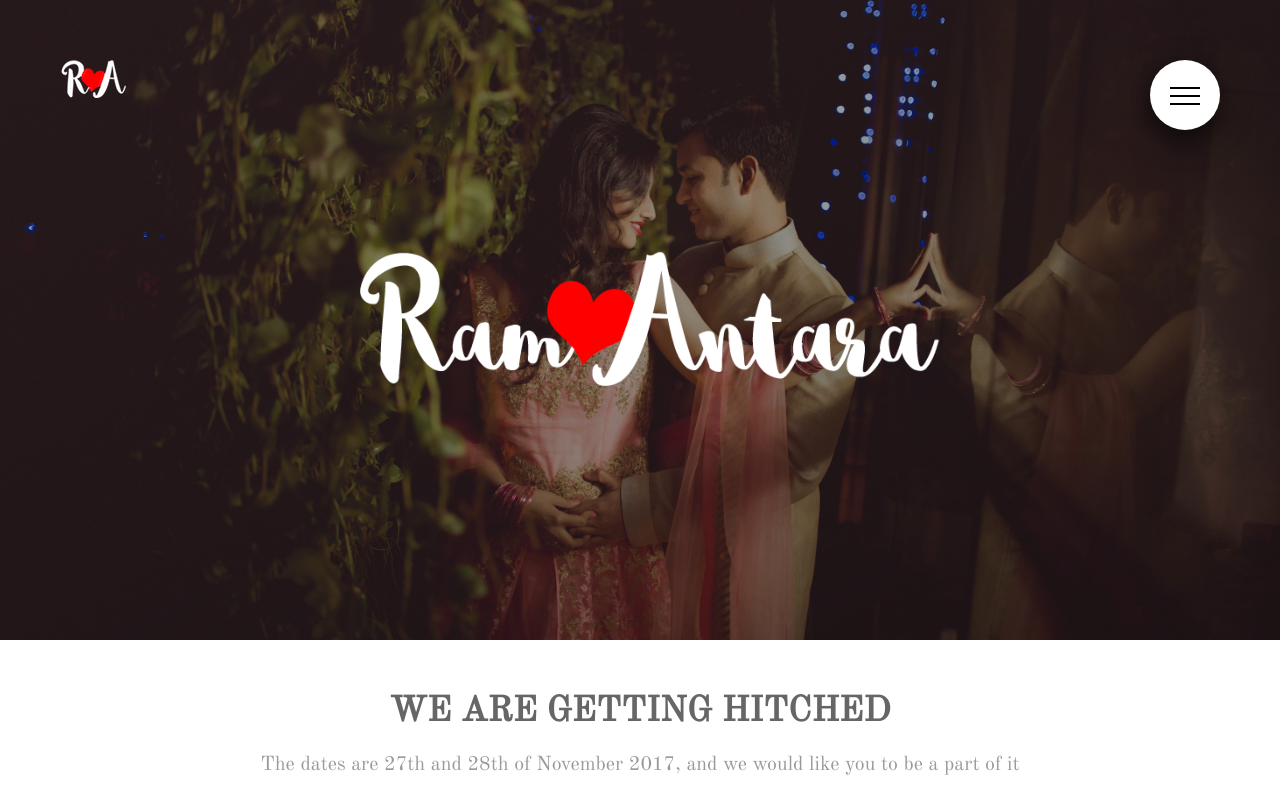
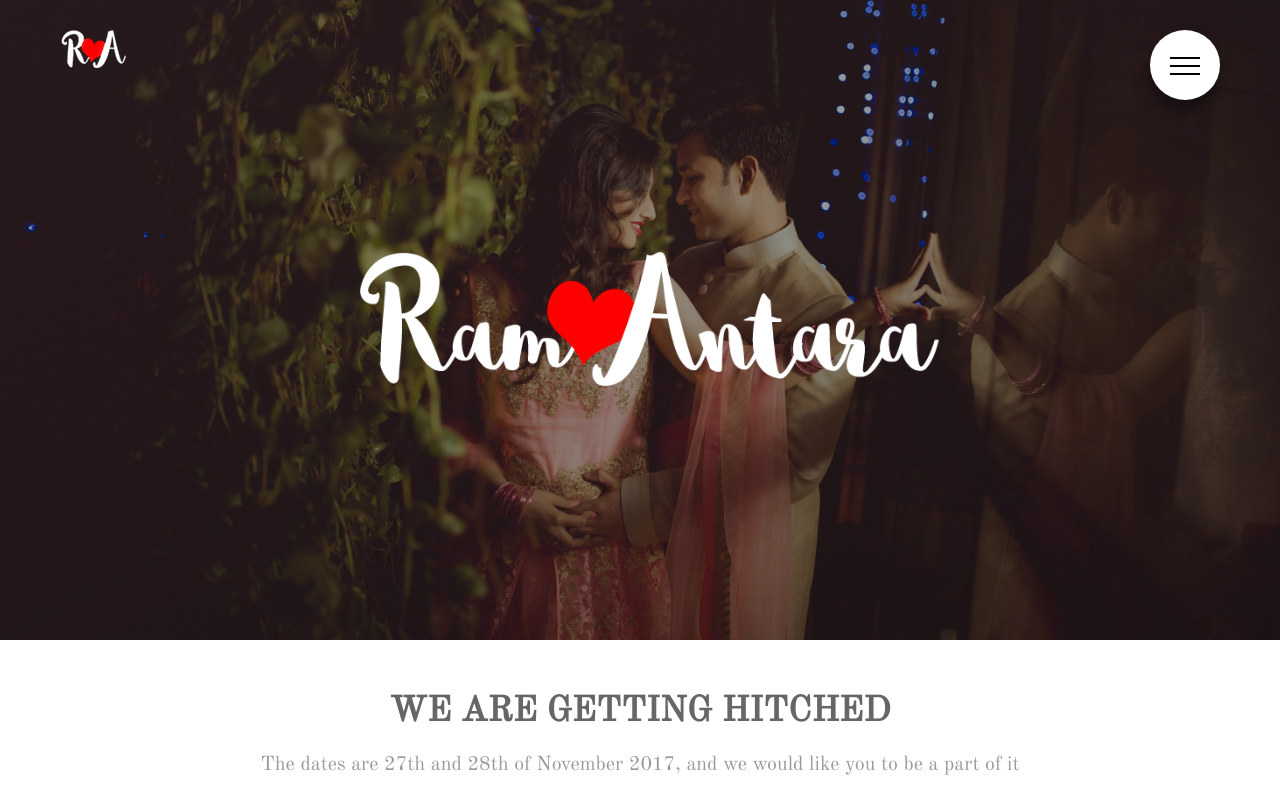
Before and after one commit to Jubril1464/Coding-platform-frontend, a React (Create React App) app: page / in a window 1280 px wide. Shown: the top 800 px of the page. Built offline with nearby package versions, Linux system fonts and the light colour scheme; a web font is replaced by a local one.

Commit message:
updated some UI

```diff
--- a/src/Component/Modal/Modal.css
+++ b/src/Component/Modal/Modal.css
@@ -22,6 +22,11 @@
   color: rgba(0, 0, 0, 0.5);
 
 
+}
+@media (max-width: 600px) {
+  .modal {
+    width: 80vw;
+  }
 }
 
 
--- a/src/Component/Nav/Nav.js
+++ b/src/Component/Nav/Nav.js
@@ -1,79 +1,57 @@
-import React from "react";
+import {useState} from "react";
 import ReactDom from 'react-dom'
 import logo from "../../Assets/logo.png";
-import Button from "../Button/Button";
 import navStyles from './Nav.module.css'
 const domElement = document.getElementById('nav')
 
 
 function Nav() {
+  const [check, setCheck] = useState(false)
+  console.log(check);
+  const handleCheck = () => {
+    setCheck(false)
+
+  }
   return ReactDom.createPortal(
     <header className={navStyles.header}>
-      {/*
-      <Button
-        color="#fff"
-        backgroundColor="transparent"
-        border="1px solid black"
-        borderRadius="10px"
-      >
-        RSVP
-      </Button> */}
+
       <div className={navStyles.navigation}>
         <div className={navStyles.logo}>
           <a href="/">
             <img src={logo} alt="" />
           </a>
         </div>
-        {/* <ul className={navStyles.navItems}>
-          <a href="">
-            {" "}
-            <li className={navStyles.navItem}>How we meet</li>{" "}
-          </a>
-          <a href="">
-            {" "}
-            <li className={navStyles.navItem}>Events</li>{" "}
-          </a>
-          <a href="">
-            {" "}
-            <li className={navStyles.navItem}>Instagram</li>{" "}
-          </a>
-          <a href="">
-            {" "}
-            <li className={navStyles.navItem}>Engagement</li>{" "}
-          </a>
-          <a href="">
-            {" "}
-            <li className={navStyles.navItem}>Venue</li>{" "}
-          </a>
-        </ul> */}
+
         <input
           type="checkbox"
           className={navStyles.navigation__checkbox}
           id="navi-toggle"
+          checked={check}
+          onChange ={(e) => setCheck(e.target.checked)}
         />
-        <label htmlFor="navi-toggle" className={navStyles.navigation__button}>
+        <label htmlFor="navi-toggle" className={navStyles.navigation__button} >
           <span className={navStyles.navigation__icon}>&nbsp;</span>
         </label>
         <div className={navStyles.navigation__background}>&nbsp;</div>
         <nav className={navStyles.navigation__nav}>
           <ul className={navStyles.navigation__list}>
             <li className={navStyles.navigation__item}>
-              <a href="#HowWeMeet" className={navStyles.navigation__link}>
+              <a href="#HowWeMeet" className={navStyles.navigation__link} onClick={handleCheck}>
                 How We Meet
               </a>
             </li>
             <li className={navStyles.navigation__item}>
-              <a href="#event" className={navStyles.navigation__link}>
+              <a href="#event" className={navStyles.navigation__link} onClick={handleCheck}>
                 Events
               </a>
             </li>
             <li className={navStyles.navigation__item}>
-              <a href="#instagram" className={navStyles.navigation__link}>
+              <a href="#instagram" className={navStyles.navigation__link} onClick={handleCheck}>
                 Instagram
               </a>
             </li>
             <li className={navStyles.navigation__item}>
-              <a href="#engagement" className={navStyles.navigation__link}>
+              <a href="#engagement" className={navStyles.navigation__link} onClick={handleCheck}>
                 Engagement
               </a>
             </li>
--- a/src/Component/Nav/Nav.module.css
+++ b/src/Component/Nav/Nav.module.css
@@ -1,27 +1,9 @@
 .header {
-  /* font-size: 1rem;
-  display: flex;
-  justify-content: space-evenly;
-  align-items: center;
-  background: rgba(0, 0, 0, 0.859);
-  padding: 2rem; */
+
   position: relative;
 
 }
-/* .nav__container > ul {
-  display: flex;
-  list-style-type: none;
-  text-decoration: none;
-}
-.nav__container > ul > a:visited,
-.nav__container > ul > a:link {
-  text-decoration: none;
-  text-transform: uppercase;
-  color: #fff;
-}
-.navItem {
-  margin-right: 2rem;
-} */
+
 
 .navBtn {
   border-radius: 35px;
@@ -33,7 +15,7 @@
    height: 7rem;
   width: 7rem;
   position: fixed;
-  top: 6rem;
+  top: 3rem;
   left: 6rem;
 }
 
@@ -45,11 +27,11 @@
   height: 7rem;
   width: 7rem;
   position: fixed;
-  top: 6rem;
+  top: 3rem;
   right: 6rem;
   border-radius: 50%;
   z-index: 2000;
-  box-shadow: 0 1rem 3rem rgba(0, 0, 0, 0.7);
+  box-shadow: 0 1rem 1.5rem rgba(0, 0, 0, 0.4);
   text-align: center;
   cursor: pointer;
 }
@@ -58,7 +40,7 @@
   width: 6rem;
   border-radius: 50%;
   position: fixed;
-  top: 6.5rem;
+  top: 3.5rem;
   right: 6.5rem;
   background-image: radial-gradient(rgba(0, 0, 0, 0.8), rgba(0, 0, 0));
   z-index: 1000;
--- a/src/Pages/Contact/Contact.module.css
+++ b/src/Pages/Contact/Contact.module.css
@@ -35,7 +35,7 @@
   outline: none;
 }
 .form__group {
-  width: 50%;
+  width: 90%;
 
   display: flex;
   margin: 0 auto;
@@ -46,8 +46,9 @@
 .icon {
   z-index: 2;
   color: #ca8a04;
-
-
-
-
 }
+@media (max-width: 600px) {
+  .icon {
+    margin-bottom: 2rem;
+  }
+}
```
